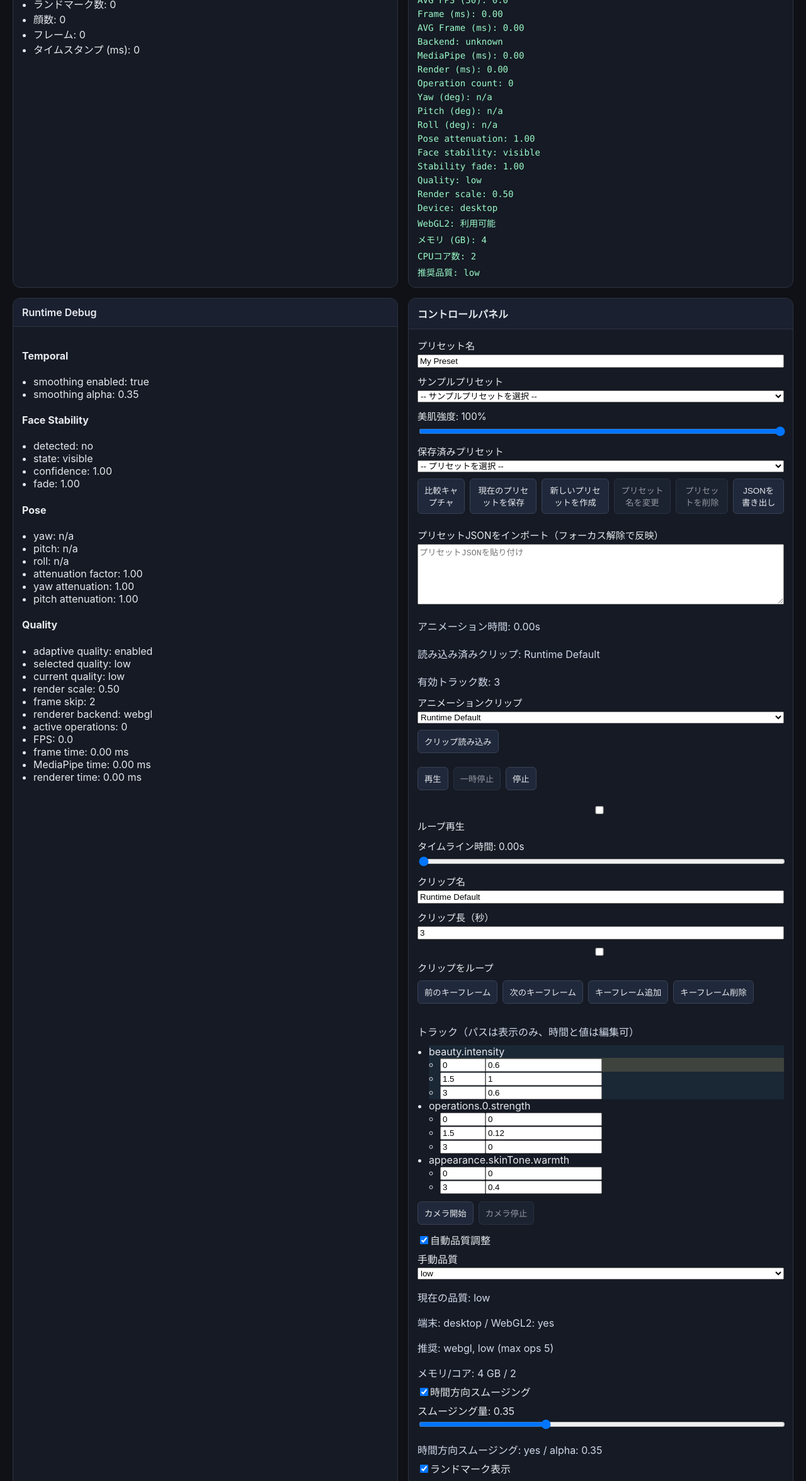
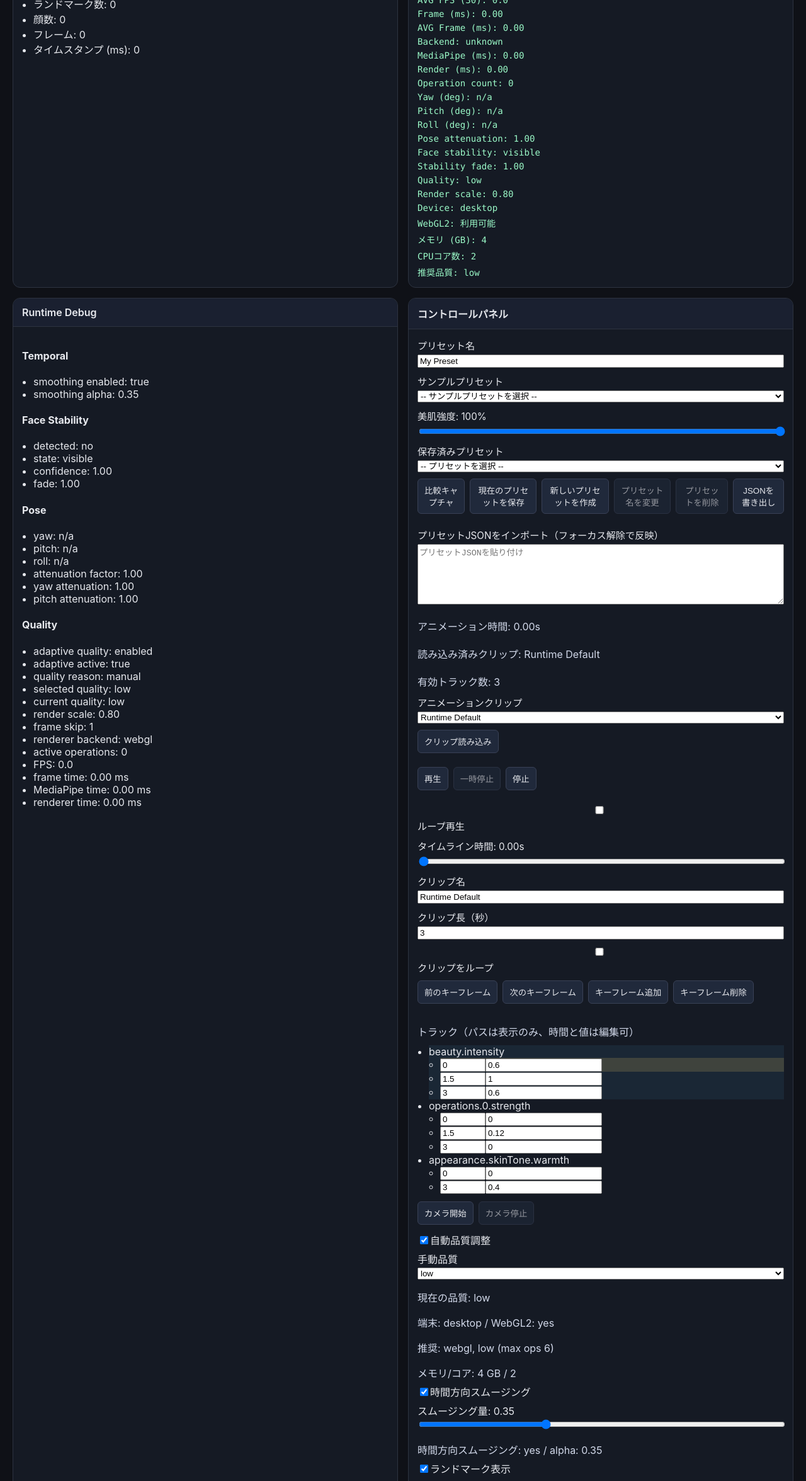
Before and after one commit to officeutq/bae-ar-lab, a React (Vite) app: page / in a window 1280 px wide. Shown: the part 717-3069 px from the top of the page at 63% size. Built offline with nearby package versions, Linux system fonts and the light colour scheme.

Commit message:
feat: strengthen mobile adaptive quality stages

```diff
--- a/src/app/App.tsx
+++ b/src/app/App.tsx
@@ -538,6 +538,7 @@ export function App() {
           currentQuality={runtime.quality.runtimeQuality}
           selectedQuality={runtime.quality.adaptiveQuality.selectedQuality}
           adaptiveQualityEnabled={runtime.quality.adaptiveQuality.enabled}
+          adaptiveQualityReason={runtime.quality.adaptiveQuality.reason}
           renderScale={runtime.quality.runtimePreset.renderScale}
           rendererMode={rendererMode}
           fps={runtime.profiler.fps}
--- a/src/app/hooks/useBeautyLabRuntime.ts
+++ b/src/app/hooks/useBeautyLabRuntime.ts
@@ -82,7 +82,7 @@ export function useBeautyLabRuntime(
   const adaptiveQualityControllerRef = useRef(createAdaptiveQualityController(initialQuality));
   const landmarkTemporalFilterRef = useRef(createTemporalFilter());
   const operationTemporalFilterRef = useRef(createTemporalFilter());
-  const adaptiveQualityRef = useRef<AdaptiveQualityState>({ enabled: adaptiveQualityEnabledByDefault, selectedQuality: initialQuality, currentQuality: initialQuality });
+  const adaptiveQualityRef = useRef<AdaptiveQualityState>({ enabled: adaptiveQualityEnabledByDefault, selectedQuality: initialQuality, currentQuality: initialQuality, reason: 'manual' });
   const faceStabilityRef = useRef(createFaceStabilityController());
   const lastStableGeometryRef = useRef<FaceGeometry | null>(null);
   const skinSmoothingRef = useRef(skinSmoothing);
@@ -216,13 +216,20 @@ export function useBeautyLabRuntime(
       const geometryForRuntime = detectedGeometry ?? (stability.fade > 0 ? lastStableGeometryRef.current : null);
       setFaceGeometry(geometryForRuntime);
       faceGeometryRef.current = geometryForRuntime;
-      const boundOperations = resolveOperationBindings(operationsRef.current, geometryForRuntime).map((operation) => ({
-        ...operation,
-        strength: operation.strength * stability.fade * runtimeAttenuation.factor,
-      }));
+      const runtimeQualityLevel = resolveRuntimeQuality(adaptiveQualityRef.current);
+      const runtimeQualityPreset = QUALITY_PRESETS[runtimeQualityLevel];
+      const boundOperations = resolveOperationBindings(operationsRef.current, geometryForRuntime)
+        .filter((operation) => !runtimeQualityPreset.disabledTargets.includes(operation.target))
+        .map((operation) => ({
+          ...operation,
+          strength: operation.strength * runtimeQualityPreset.warpStrengthScale * stability.fade * runtimeAttenuation.factor,
+        }));
+      const cappedOperations = runtimeQualityPreset.maxActiveOperations === null
+        ? boundOperations
+        : boundOperations.map((operation, index) => ({ ...operation, enabled: operation.enabled && index < (runtimeQualityPreset.maxActiveOperations ?? Number.POSITIVE_INFINITY) }));
       const resolvedOperations = temporalSmoothing.enabled
-        ? smoothOperations(boundOperations, operationTemporalFilterRef.current, temporalSmoothing.alpha)
-        : boundOperations;
+        ? smoothOperations(cappedOperations, operationTemporalFilterRef.current, temporalSmoothing.alpha)
+        : cappedOperations;
       resolvedOperationsRef.current = resolvedOperations;
       const activeIndex = operationsRef.current.findIndex((op) => op.id === activeOperationRef.current?.id);
       resolvedActiveOperationRef.current = activeIndex >= 0 ? resolvedOperations[activeIndex] : null;
@@ -234,7 +241,7 @@ export function useBeautyLabRuntime(
       if (adaptiveRef.enabled) {
         const decision = adaptiveQualityControllerRef.current.evaluate(nextSnapshot.avgFps30, nextSnapshot.timestamp);
         if (decision.changed) {
-          adaptiveQualityRef.current = { ...adaptiveRef, currentQuality: decision.nextQuality };
+          adaptiveQualityRef.current = { ...adaptiveRef, currentQuality: decision.nextQuality, reason: decision.reason };
           setAdaptiveQuality(adaptiveQualityRef.current);
         }
       }
@@ -368,12 +375,12 @@ export function useBeautyLabRuntime(
       runtimeQuality,
       runtimePreset,
       setAdaptiveEnabled: (enabled: boolean) => {
-        adaptiveQualityRef.current = { ...adaptiveQualityRef.current, enabled };
+        adaptiveQualityRef.current = { ...adaptiveQualityRef.current, enabled, reason: 'manual' };
         setAdaptiveQuality(adaptiveQualityRef.current);
       },
       setSelectedQuality: (selectedQuality: QualityLevel) => {
         adaptiveQualityControllerRef.current.setQuality(selectedQuality);
-        adaptiveQualityRef.current = { ...adaptiveQualityRef.current, selectedQuality, currentQuality: selectedQuality };
+        adaptiveQualityRef.current = { ...adaptiveQualityRef.current, selectedQuality, currentQuality: selectedQuality, reason: 'manual' };
         setAdaptiveQuality(adaptiveQualityRef.current);
       },
     },
--- a/src/engine/performance/adaptiveQuality.ts
+++ b/src/engine/performance/adaptiveQuality.ts
@@ -1,32 +1,87 @@
-export type QualityLevel = 'ultra' | 'high' | 'medium' | 'low';
+export type QualityLevel = 'high' | 'medium' | 'low' | 'critical';
 
 export type QualityPreset = {
   renderScale: number;
   smoothingSampleCount: number;
   frameSkip: number;
   mediapipeIntervalFrames: number;
+  warpStrengthScale: number;
+  maxActiveOperations: number | null;
+  disabledTargets: string[];
 };
 
-export const QUALITY_ORDER: QualityLevel[] = ['ultra', 'high', 'medium', 'low'];
+export const QUALITY_ORDER: QualityLevel[] = ['high', 'medium', 'low', 'critical'];
 
 export const QUALITY_PRESETS: Record<QualityLevel, QualityPreset> = {
-  ultra: { renderScale: 1, smoothingSampleCount: 13, frameSkip: 0, mediapipeIntervalFrames: 1 },
-  high: { renderScale: 0.85, smoothingSampleCount: 9, frameSkip: 0, mediapipeIntervalFrames: 1 },
-  medium: { renderScale: 0.7, smoothingSampleCount: 5, frameSkip: 1, mediapipeIntervalFrames: 2 },
-  low: { renderScale: 0.5, smoothingSampleCount: 3, frameSkip: 2, mediapipeIntervalFrames: 3 },
+  high: {
+    renderScale: 1,
+    smoothingSampleCount: 9,
+    frameSkip: 0,
+    mediapipeIntervalFrames: 1,
+    warpStrengthScale: 1,
+    maxActiveOperations: null,
+    disabledTargets: [],
+  },
+  medium: {
+    renderScale: 0.9,
+    smoothingSampleCount: 7,
+    frameSkip: 0,
+    mediapipeIntervalFrames: 1,
+    warpStrengthScale: 0.95,
+    maxActiveOperations: null,
+    disabledTargets: [],
+  },
+  low: {
+    renderScale: 0.8,
+    smoothingSampleCount: 5,
+    frameSkip: 1,
+    mediapipeIntervalFrames: 2,
+    warpStrengthScale: 0.8,
+    maxActiveOperations: 8,
+    disabledTargets: [],
+  },
+  critical: {
+    renderScale: 0.65,
+    smoothingSampleCount: 3,
+    frameSkip: 2,
+    mediapipeIntervalFrames: 3,
+    warpStrengthScale: 0.7,
+    maxActiveOperations: 5,
+    disabledTargets: ['nose', 'mouth', 'left_jaw', 'right_jaw', 'chin_line', 'jaw_region'],
+  },
 };
+
+export type AdaptiveQualityReason = 'stable' | 'fps_drop' | 'fps_recovered' | 'manual';
 
 export type AdaptiveQualityState = {
   enabled: boolean;
   selectedQuality: QualityLevel;
   currentQuality: QualityLevel;
+  reason: AdaptiveQualityReason;
 };
 
-export type AutoAdjustDecision = { nextQuality: QualityLevel; changed: boolean };
+export type AutoAdjustDecision = {
+  nextQuality: QualityLevel;
+  changed: boolean;
+  reason: AdaptiveQualityReason;
+  avgFps: number;
+};
 
-const DOWNSHIFT_FPS = 24;
-const UPSHIFT_FPS = 50;
-const MIN_ADJUST_GAP_MS = 1200;
+const DOWNSHIFT_THRESHOLDS: Record<QualityLevel, number> = {
+  high: 35,
+  medium: 30,
+  low: 24,
+  critical: 0,
+};
+
+const UPSHIFT_THRESHOLDS: Record<QualityLevel, number> = {
+  high: Number.POSITIVE_INFINITY,
+  medium: 40,
+  low: 34,
+  critical: 28,
+};
+
+const MIN_ADJUST_GAP_MS = 2500;
 
 export function resolveRuntimeQuality(state: AdaptiveQualityState): QualityLevel {
   return state.enabled ? state.currentQuality : state.selectedQuality;
@@ -40,23 +95,26 @@ export function createAdaptiveQualityController(initialQuality: QualityLevel = '
     getQuality: () => currentQuality,
     setQuality: (quality: QualityLevel) => {
       currentQuality = quality;
+      lastAdjustAt = 0;
     },
     evaluate(avgFps: number, now = performance.now()): AutoAdjustDecision {
       if (now - lastAdjustAt < MIN_ADJUST_GAP_MS) {
-        return { nextQuality: currentQuality, changed: false };
+        return { nextQuality: currentQuality, changed: false, reason: 'stable', avgFps };
       }
       const index = QUALITY_ORDER.indexOf(currentQuality);
-      if (avgFps < DOWNSHIFT_FPS && index < QUALITY_ORDER.length - 1) {
+      const shouldDownshift = avgFps < DOWNSHIFT_THRESHOLDS[currentQuality] && index < QUALITY_ORDER.length - 1;
+      if (shouldDownshift) {
         currentQuality = QUALITY_ORDER[index + 1];
         lastAdjustAt = now;
-        return { nextQuality: currentQuality, changed: true };
+        return { nextQuality: currentQuality, changed: true, reason: 'fps_drop', avgFps };
       }
-      if (avgFps > UPSHIFT_FPS && index > 0) {
+      const shouldUpshift = avgFps > UPSHIFT_THRESHOLDS[currentQuality] && index > 0;
+      if (shouldUpshift) {
         currentQuality = QUALITY_ORDER[index - 1];
         lastAdjustAt = now;
-        return { nextQuality: currentQuality, changed: true };
+        return { nextQuality: currentQuality, changed: true, reason: 'fps_recovered', avgFps };
       }
-      return { nextQuality: currentQuality, changed: false };
+      return { nextQuality: currentQuality, changed: false, reason: 'stable', avgFps };
     },
   };
 }
--- a/src/engine/performance/detectDeviceCapabilities.ts
+++ b/src/engine/performance/detectDeviceCapabilities.ts
@@ -50,7 +50,7 @@ export function detectDeviceCapabilities(): DeviceCapabilities {
   } else if (isMobileBrowser) {
     recommendedQuality = 'medium';
   } else if ((deviceMemoryGb ?? 8) >= 8 && (hardwareConcurrency ?? 8) >= 8) {
-    recommendedQuality = 'ultra';
+    recommendedQuality = 'high';
   }
 
   const recommendedRendererMode: RendererMode = webgl2Available ? 'webgl' : 'canvas2d';
@@ -61,7 +61,7 @@ export function detectDeviceCapabilities(): DeviceCapabilities {
     hardwareConcurrency,
     isMobileBrowser,
     deviceType: isMobileBrowser ? 'mobile' : 'desktop',
-    maxRecommendedOperationCount: recommendedQuality === 'ultra' ? 16 : recommendedQuality === 'high' ? 12 : recommendedQuality === 'medium' ? 8 : 5,
+    maxRecommendedOperationCount: recommendedQuality === 'high' ? 12 : recommendedQuality === 'medium' ? 8 : recommendedQuality === 'low' ? 6 : 5,
     recommendedQuality,
     recommendedRendererMode,
     adaptiveQualityDefaultEnabled: true,
--- a/src/ui/panels/RuntimeDebugPanel.tsx
+++ b/src/ui/panels/RuntimeDebugPanel.tsx
@@ -1,7 +1,7 @@
 import type { RendererMode } from '@engine/render/types';
 import type { FacePose } from '@engine/geometry/types';
 import type { FaceStabilitySnapshot } from '@engine/temporal/createFaceStabilityController';
-import type { QualityLevel } from '@engine/performance/adaptiveQuality';
+import type { AdaptiveQualityReason, QualityLevel } from '@engine/performance/adaptiveQuality';
 import { Panel } from '@ui/Panel';
 
 type Props = {
@@ -18,6 +18,7 @@ type Props = {
   currentQuality: QualityLevel;
   selectedQuality: QualityLevel;
   adaptiveQualityEnabled: boolean;
+  adaptiveQualityReason: AdaptiveQualityReason;
   renderScale: number;
   rendererMode: RendererMode;
   fps: number;
@@ -40,6 +41,7 @@ export function RuntimeDebugPanel({
   currentQuality,
   selectedQuality,
   adaptiveQualityEnabled,
+  adaptiveQualityReason,
   renderScale,
   rendererMode,
   fps,
@@ -76,6 +78,8 @@ export function RuntimeDebugPanel({
       <h4>Quality</h4>
       <ul>
         <li>adaptive quality: {adaptiveQualityEnabled ? 'enabled' : 'disabled'}</li>
+        <li>adaptive active: {adaptiveQualityEnabled ? 'true' : 'false'}</li>
+        <li>quality reason: {adaptiveQualityReason}</li>
         <li>selected quality: {selectedQuality}</li>
         <li>current quality: {currentQuality}</li>
         <li>render scale: {renderScale.toFixed(2)}</li>
--- a/vite.config.ts
+++ b/vite.config.ts
@@ -1,9 +1,8 @@
 import { defineConfig } from 'vitest/config';
 import react from '@vitejs/plugin-react';
-import mkcert from 'vite-plugin-mkcert';
 
 export default defineConfig({
-  plugins: [react(), mkcert()],
+  plugins: [react()],
   server: {
     host: true,
     https: {},
```
Also changed, not shown: 5 other files (tests, documents, lock files or other folders).
